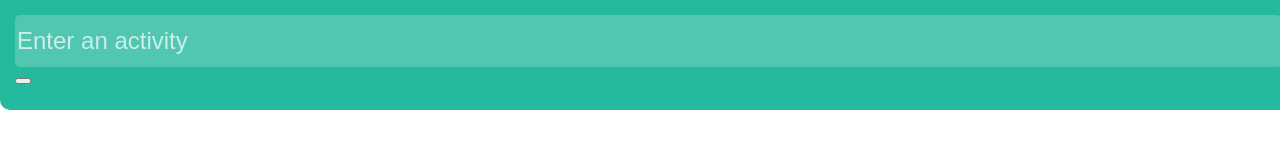
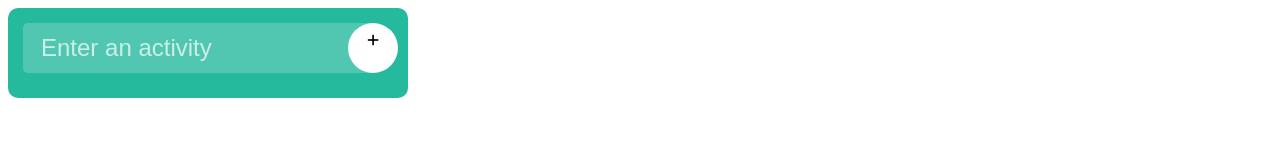
Before and after one commit to kavatibhagya/Todo-list, a plain HTML site: page index.html in a window 1280 px wide. Drawn offline with Linux system fonts and the light colour scheme.

Commit message:
added todo more style

```diff
--- a/index.html
+++ b/index.html
@@ -10,7 +10,9 @@
         <header>
 
             <input type="text" placeholder="Enter an activity">
-            <button></button>
+            <button>
+                <i class="fas fa-plus"></i>
+            </button>
         </header>
         <script src="javascript.js"></script>
     </body>
--- a/style.css
+++ b/style.css
@@ -4,22 +4,27 @@ body input header{
     font-family: 'Roboto', sans-serif;
 }
 header{
-    width:100%;
-    height:80px;
+    max-width: 100%;
+    height: 60px;
+    align-items: center;
+    justify-content: center;
+    position: fixed;
+    padding: 15px 15px;
+    z-index: 5;
     background-color: #25b99e;
-    border-bottom-right-radius: 10px;
-    border-bottom-left-radius: 10px;
-    position:fixed;
-    top:0;
-    left:0;
-    z-index:5;
-    padding:15px;
+    border-radius: 10px;
+
 }
+
+
 header input{
-    width:100%;
+    max-width:100%;
     height:50px;
     float:left;
     background:rgba(255,255,255,0.2);
+    text-indent: 18px;
+
+    padding:0 60px 0 0;
     border-bottom-right-radius: 25px;
     border-top-right-radius: 25px;
     border-top-left-radius: 5px;
@@ -28,9 +33,26 @@ header input{
     border:0px;
     outline:none;
     font-size: 1.5rem;
+    font-weight: 400;
 
 }
 input::placeholder{
     color:white;
     opacity: 0.7;
 }
+header button{
+    width:50px;
+    height:50px;
+    position:absolute;
+    top:15px;
+    right:10px;
+    z-index:2;
+    border-radius: 25px;
+    background: white;
+    border:none;
+    outline:none;
+}
+.fas, .fa-plus{
+    height:30px;
+    width:30px;
+}
```
